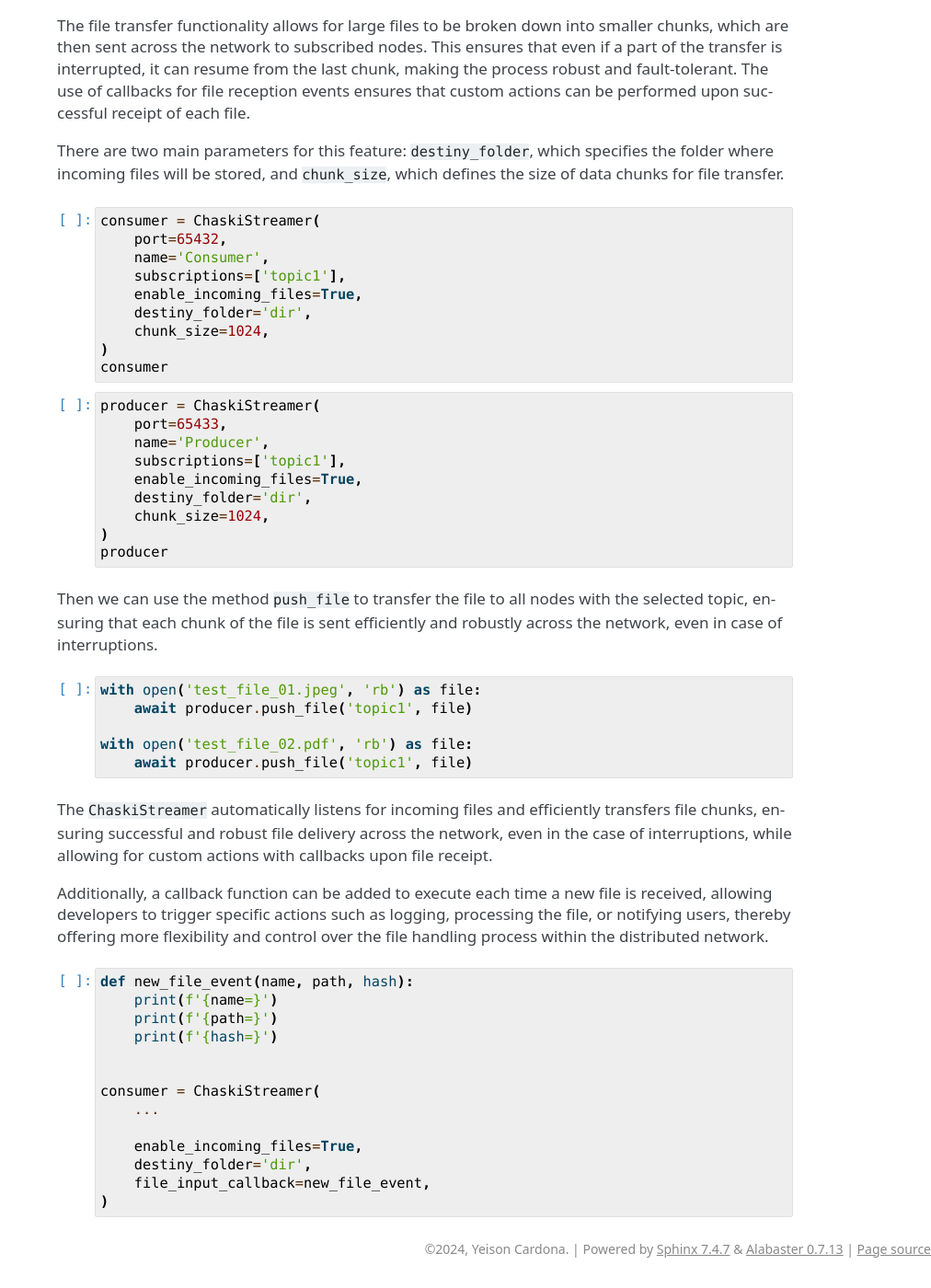
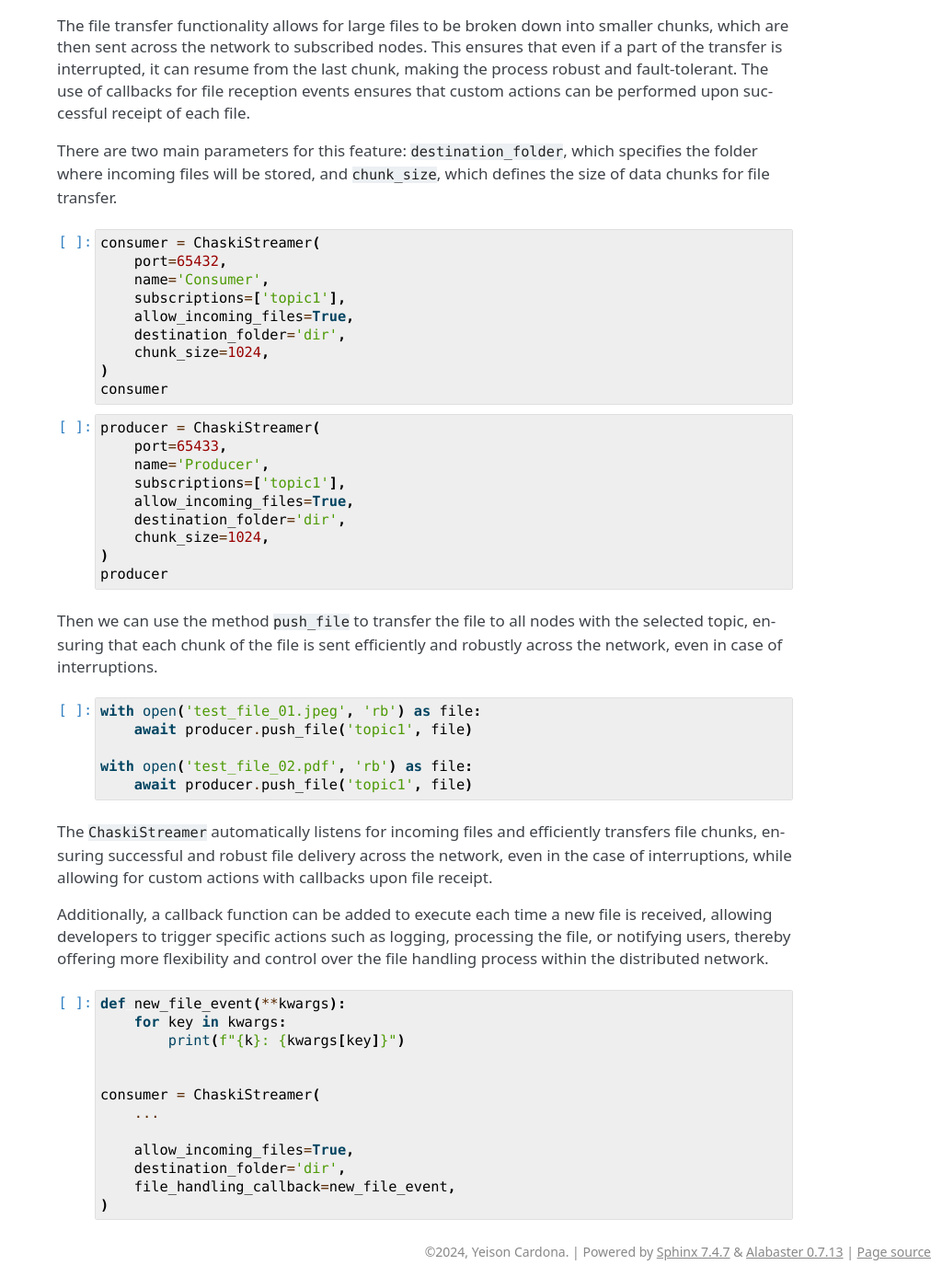
Before and after one commit to amalvarezme/python-chaski, a Sphinx documentation site: the page built from docs/source/notebooks/02-chaski_streamer.ptc.ipynb, in a window 1280 px wide and 1400 px high, scrolled down 3026 px. Shown: the whole window at 92% size, without its empty margins (268-1280 px from the left). Built offline with Sphinx 7.4.7, drawn with Linux system fonts in a browser that asks for light colours; pages that are not in the unit, such as notebooks, are missing from menus.

Commit message:
Update documentation

```diff
--- a/docs/source/index.rst
+++ b/docs/source/index.rst
@@ -12,7 +12,7 @@ Documentation Overview
 
    notebooks/01-chaski_node.pct
    notebooks/02-chaski_streamer.ptc
-   notebooks/03-chaski_remote
+   notebooks/03-chaski_remote.ptc
 
 
 
--- a/docs/source/notebooks/02-chaski_streamer.ptc.py
+++ b/docs/source/notebooks/02-chaski_streamer.ptc.py
@@ -164,7 +164,7 @@ consumer.stop()
 # The use of callbacks for file reception events ensures that custom actions can be performed
 # upon successful receipt of each file.
 #
-# There are two main parameters for this feature: `destiny_folder`, which specifies
+# There are two main parameters for this feature: `destination_folder`, which specifies
 # the folder where incoming files will be stored, and `chunk_size`, which defines
 # the size of data chunks for file transfer.
 #
@@ -174,8 +174,8 @@ consumer = ChaskiStreamer(
     port=65432,
     name='Consumer',
     subscriptions=['topic1'],
-    enable_incoming_files=True,
-    destiny_folder='dir',
+    allow_incoming_files=True,
+    destination_folder='dir',
     chunk_size=1024,
 )
 consumer
@@ -185,8 +185,8 @@ producer = ChaskiStreamer(
     port=65433,
     name='Producer',
     subscriptions=['topic1'],
-    enable_incoming_files=True,
-    destiny_folder='dir',
+    allow_incoming_files=True,
+    destination_folder='dir',
     chunk_size=1024,
 )
 producer
@@ -216,16 +216,15 @@ with open('test_file_02.pdf', 'rb') as file:
 
 
 # %%
-def new_file_event(name, path, hash):
-    print(f'{name=}')
-    print(f'{path=}')
-    print(f'{hash=}')
+def new_file_event(**kwargs):
+    for key in kwargs:
+        print(f"{k}: {kwargs[key]}")
 
 
 consumer = ChaskiStreamer(
     ...
 
-    enable_incoming_files=True,
-    destiny_folder='dir',
-    file_input_callback=new_file_event,
+    allow_incoming_files=True,
+    destination_folder='dir',
+    file_handling_callback=new_file_event,
 )
--- a/docs/source/notebooks/readme.py
+++ b/docs/source/notebooks/readme.py
@@ -62,9 +62,6 @@
 #
 # **Add Containers**:
 # Integrate containerization support (e.g., Docker) to facilitate the deployment and management of Chaski Confluent nodes in different environments.
-#
-# **Message Propagation**:
-# Develop and implement an efficient message propagation mechanism based on topics. This will ensure that messages are only sent to and processed by nodes that have subscribed to specific topics, reducing unnecessary network traffic and enhancing overall communication performance.
 
 # ## Main Features of Chaski Confluent
 #
--- a/docs/source/notebooks/readme.rst
+++ b/docs/source/notebooks/readme.rst
@@ -69,11 +69,6 @@ understand how to integrate and utilize the framework effectively.
 facilitate the deployment and management of Chaski Confluent nodes in
 different environments.
 
-**Add ‘Attach Function’ Feature to ChaskiRemote**: Enhance the
-ChaskiRemote class by adding a feature that allows functions to be
-dynamically attached and executed remotely. This will increase the
-flexibility and usability of remote method invocation.
-
 Main Features of Chaski Confluent
 ---------------------------------
 
```
Also changed, not shown: README.md (+0 -3 lines), docs/source/notebooks/02-chaski_streamer.ptc.ipynb, docs/source/notebooks/readme.ipynb, 1 other file.
